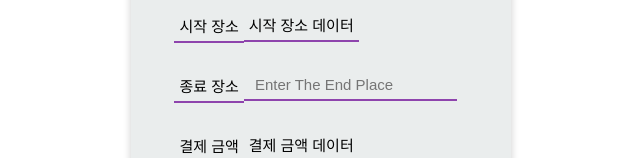
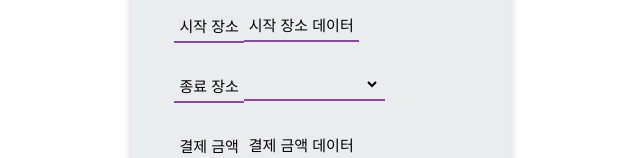
Before and after one commit to reyeon1209/Database_Project_2, a plain HTML site: page 사용자/receipt.html in a window 1280 px wide. Shown: the part 290-448 px from the top of the page, without its empty margins (319-959 px from the left). Drawn offline with Linux system fonts and the light colour scheme.

Commit message:
recept 다시 수정

```diff
--- a/사용자/receipt.html
+++ b/사용자/receipt.html
@@ -32,7 +32,12 @@
 
                         <tr>
                             <td>종료 장소 </td>
-                            <td class="input"><input type="text" id="end_place" name="end_place" placeholder=" Enter The End Place"></td>
+                            <td class="input">
+                                <select id="end_place">
+                                    <option value="" selected disabled hidden> </option>
+                                    <option>화양사거리</option>
+                                    <option>어린이대공원후문</option>
+                                </select></td>
                         </tr>
 
                         <tr>
```
